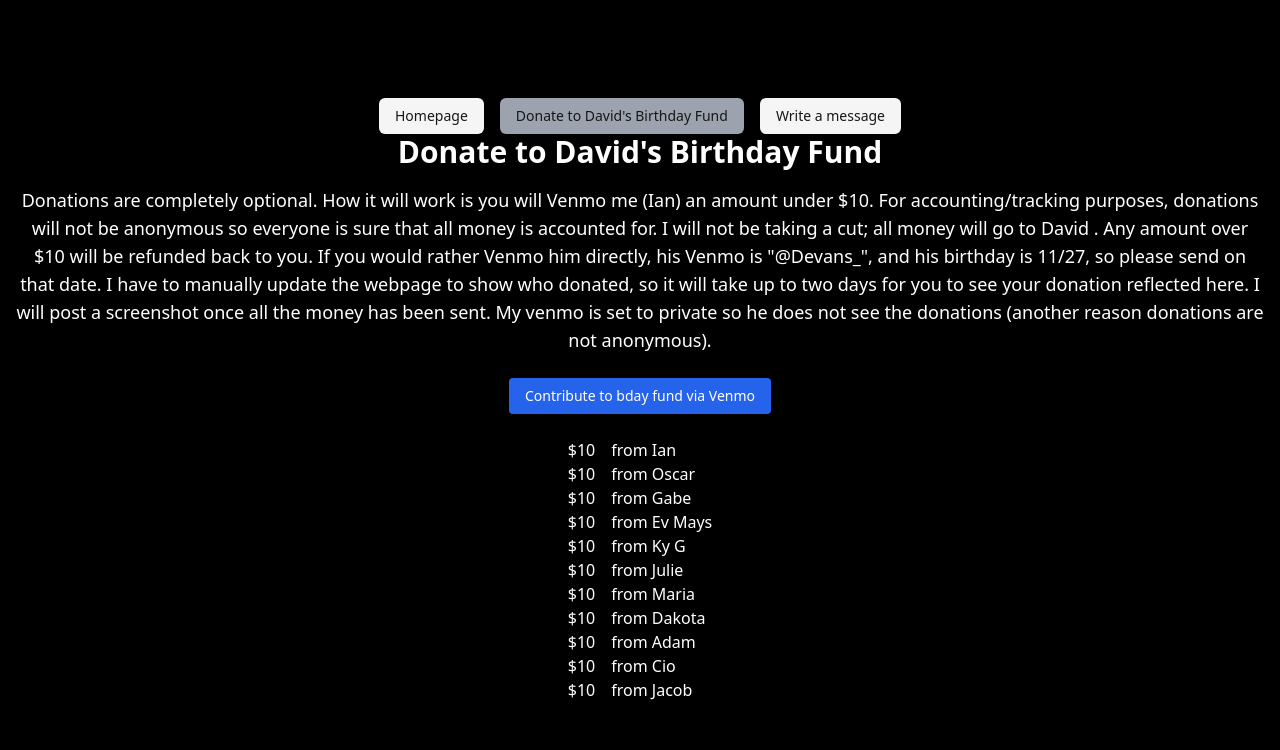
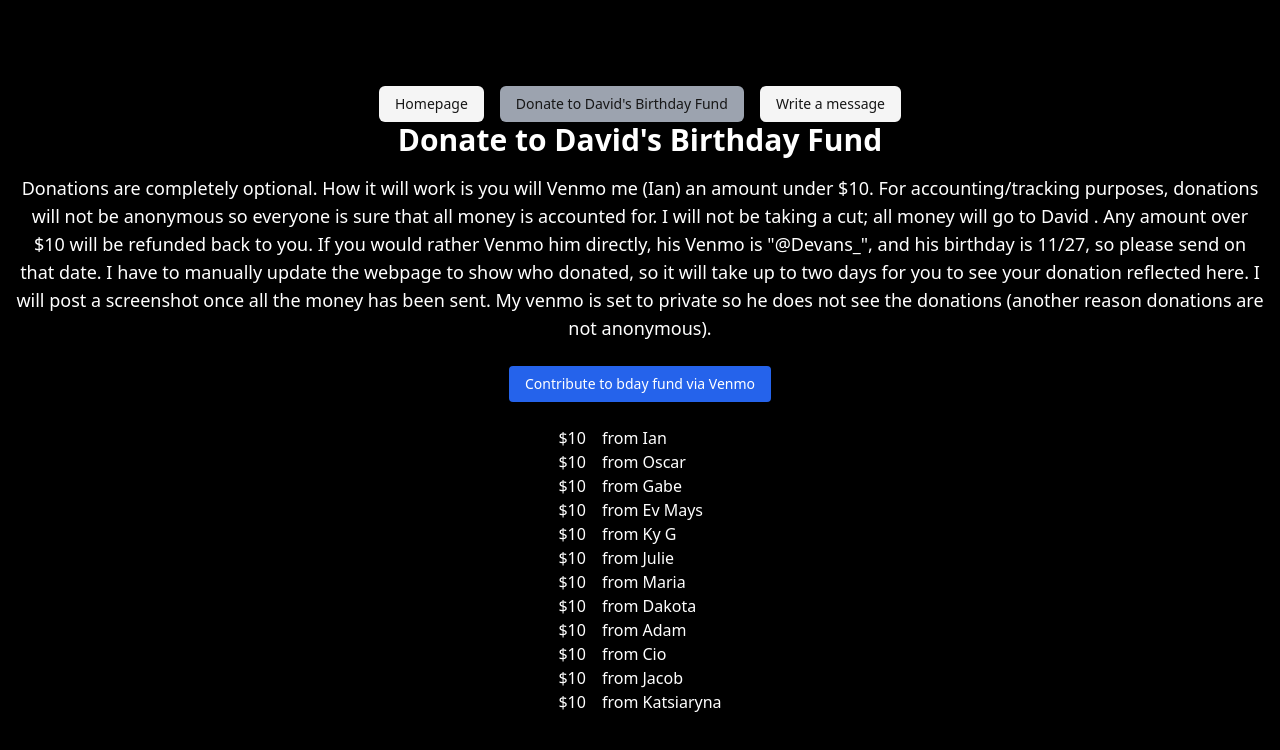
Before and after one commit to inathan44/Matrix-Birthday-Card, a React (Vite) app: page /donate in a window 1280 px wide. Shown: the top 750 px of the page. Built offline with nearby package versions, Linux system fonts and the light colour scheme; no server answers.

Commit message:
add 1 donor

```diff
--- a/src/components/Donate.tsx
+++ b/src/components/Donate.tsx
@@ -20,6 +20,7 @@ const donations: Donation[] = [
   { amount: 10, from: 'Adam' },
   { amount: 10, from: 'Cio' },
   { amount: 10, from: 'Jacob' },
+  { amount: 10, from: 'Katsiaryna' },
 ];
 
 export default function Donate() {
```
